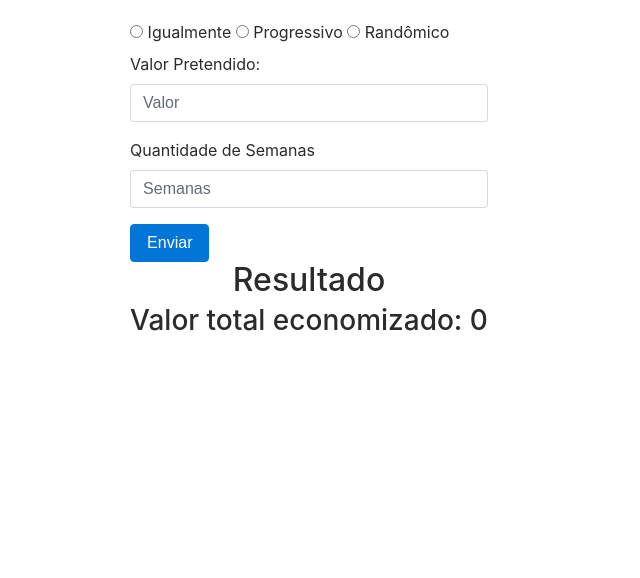
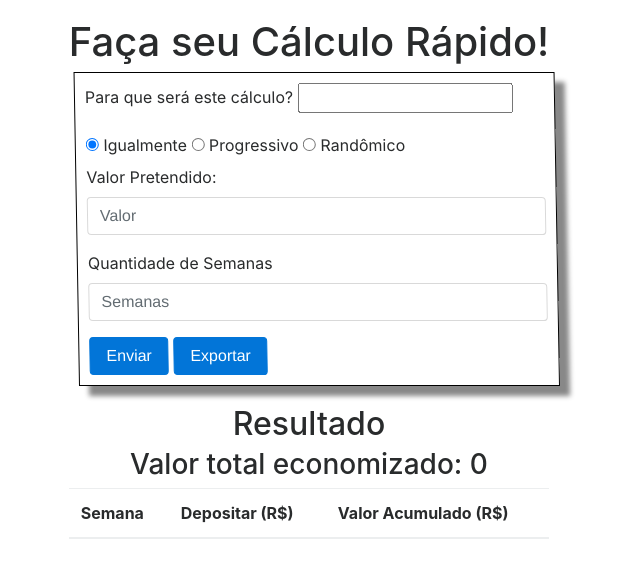
Before and after one commit to bruno-alencar/neon-blog, a Jekyll site: the page calc/index.html, which Jekyll copies as it is, in a window 1280 px wide. Shown: the top 578 px of the page, without its empty margins (331-971 px from the left). Built offline with Jekyll 4.4.1, drawn with Linux system fonts in a browser that asks for light colours; nearby versions of some CDN libraries; some of the changed lines change nothing that is shown.

Commit message:
Calc styles

```diff
--- a/calc/css/style.css
+++ b/calc/css/style.css
@@ -8,4 +8,13 @@ body{
 
 .resultado{
 	text-align: center;
+	padding-top: 20px;
 }
+
+.calculadora{
+	border:1px solid black;
+	padding: 10px;
+	transform: skewx(1deg) translatex(10px);
+	box-shadow: 10px 10px 5px #888888;
+    transform-origin: bottom left;
+}
--- a/calc/index.html
+++ b/calc/index.html
@@ -15,95 +15,7 @@
  -->
 	<script type="text/javascript" src="https://code.jquery.com/jquery-1.7.2.min.js"></script>
 
-	<script type="text/javascript" src="js/jquery.maskMoney.min.js"></script>
-
-	<script type="text/javascript">
-
-
-		// $(function(){
- 	// 		 $("#valor").maskMoney({prefix:'R$ ', thousands:'.'});
-		// });
-
-		function getType(){
-			var tipoCalc = $("input[name='tipoCalc']:checked").val();
-
-			switch(tipoCalc){
-				case "igualmente":
-					calcIgualgumente();
-					break;
-				case "progressivo":
-					calcProgressivo();
-					break;
-				case "randomico":
-					calcRandomico();
-					break;
-			}
-		}
-
-		function limparMascara(valor){
-
-			valor = valor.substring(0,valor.length-3)
-			valor = valor.replaceAll(".","");
-			// valor = valor.replaceAll("R$","");
-			// valor = valor.replaceAll(",","");
-			return valor;
-		}
-
-
-		function calcIgualgumente(){
-			var valor = $("#valor").val();
-
-			// valor = limparMascara(valor);
-
-			console.log("mascara"+valor);
-
-			var semanas = $("#semanas").val();
-
-			var resultado = valor / semanas;
-
-			for( var i = 1; i <= semanas; i++){
-				$("<p/>").text("Semana "+i+": R$"+ resultado).appendTo(".resultado");
-			}
-
-			$("#valorEconomizado").html("R$:"+valor);
-		}
-
-		function calcProgressivo(){
-
-			var valor = $("#valor").val();
-			var semanas = $("#semanas").val();
-
-			var resultado = 0;
-			var contador = 1;
-
-			do{
-				$("<p/>").text("Semana "+contador+": R$"+ contador).appendTo(".resultado");
-				resultado = resultado + contador;
-				contador++;
-			}while(resultado < valor);
-
-			$("#valorEconomizado").html("R$:"+resultado);
-		}
-
-		function calcRandomico(){
-
-			var valor = $("#valor").val();
-
-			var resultado = 0;
-			var contador = 1;
-
-			do{
-				var calc = Math.random() * 1000;
-
-				$("<p/>").text("Semana "+contador+": R$"+ calc).appendTo(".resultado");
-				resultado = resultado + calc;
-				contador++;
-
-			}while(resultado < valor);
-			$("#valorEconomizado").html("R$:"+resultado);
-		}
-
-	</script>
+	<script type="text/javascript" src="js/content.js"></script>
 
 	<link rel="stylesheet" type="text/css" href="css/style.css">
 </head>
@@ -111,27 +23,61 @@
 
 	<article class="row">
 		<section class="conteudo" class="col-lg-7">
-			<form action="javascript:void(getType())">
 
-				 <label class="radio-inline"><input type="radio" class="tipoCalculo" name="tipoCalc" value="igualmente"> Igualmente</label>
-				<label class="radio-inline"><input type="radio" class="tipoCalculo" name="tipoCalc" value="progressivo"> Progressivo</label>
-				<label class="radio-inline"><input type="radio" class="tipoCalculo" name="tipoCalc" value="randomico"> Randômico</label>
+			<h1>Faça seu Cálculo Rápido!</h1>
+
+
+
+			<form class="calculadora" action="javascript:void(getType())">
+
+				<div class="form-group">
+					<label>Para que será este cálculo?</label>
+					<input type="text" id="paraQue" name="nome">
+				</div>
+
+				 <label class="radio-inline">
+				 	<input type="radio" class="tipoCalculo" name="tipoCalc"
+				 	value="igualmente" checked="true"
+				 	onclick="retirarInput('igualmente')">
+				 	Igualmente
+				 </label>
+				<label class="radio-inline">
+					<input type="radio" class="tipoCalculo" name="tipoCalc"
+					value="progressivo" onclick="retirarInput('progressivo')"> Progressivo
+				</label>
+				<label class="radio-inline">
+				<input type="radio" class="tipoCalculo" name="tipoCalc"
+				value="randomico" onclick="retirarInput('progressivo')"> Randômico
+				</label>
 
 				<div class="form-group">
 						<label>Valor Pretendido:</label>
-						<input id="valor" class="form-control" name="valor" value="" placeholder="Valor" required>
+						<input id="valor" class="form-control" name="valor" value="" placeholder="Valor" required pattern="[0-9]+$">
 				</div>
 				<div class="form-group">
 						<label>Quantidade de Semanas</label>
-						<input id="semanas" class="form-control" name="semanas" value="" placeholder="Semanas" required>
+						<input id="semanas" class="form-control" name="semanas" value="" placeholder="Semanas" required pattern="[0-9]+$">
 				</div>
 				<button type="submit" class="btn btn-primary btn-send">Enviar</button>
 
+				<button class="btn btn-primary btn-send" onclick="exportar()">Exportar</button>
 			</form>
 
 			<div class="resultado">
 				<h2>Resultado</h2>
 				<h3>Valor total economizado: <bold id="valorEconomizado">0</bold></h3>
+
+				<table class="table tablew-striped">
+					<thead>
+						<tr>
+							<th>Semana</th>
+							<th>Depositar (R$)</th>
+							<th>Valor Acumulado (R$)</th>
+						</tr>
+					</thead>
+					<tbody id="respostas">
+					</tbody>
+				</table>
 			</div>
 		</section>
 
--- /dev/null
+++ b/calc/js/content.js
@@ -0,0 +1,135 @@
+
+		// $(function(){
+ 	// 		 $("#valor").maskMoney({prefix:'R$ ', thousands:'.'});
+		// });
+
+		window.onload = retirarInput("igualmente");
+
+		function getType(){
+			var tipoCalc = $("input[name='tipoCalc']:checked").val();
+
+			switch(tipoCalc){
+				case "igualmente":
+					limparTabela();
+					calcIgualgumente();
+					break;
+				case "progressivo":
+					limparTabela();
+					calcProgressivo();
+					break;
+				case "randomico":
+					limparTabela();
+					calcRandomico();
+					break;
+			}
+		}
+
+		function retirarInput(tipo){
+
+			if(tipo == "progressivo"){
+				$("#semanas").prop("disabled",true);
+				$("#semanas").val("");
+			}else if(tipo == "igualmente"){
+				$("#semanas").prop("disabled",false);
+				$("#semanas").val("");
+			}
+		}
+
+		function limparTabela(){
+			$("#respostas tr").remove();
+		}
+
+
+		function calcIgualgumente(){
+			var valor = $("#valor").val();
+
+			var semanas = $("#semanas").val();
+
+			var resultado = valor / semanas;
+
+
+			var acumulado = 0;
+
+			for( var i = 1; i <= semanas; i++){
+
+				acumulado += resultado;
+
+				var newRow = $("<tr>");
+				var cols =  "";
+
+				cols += "<td>"+i+"</td>"
+				cols += "<td>"+resultado+"</td>"
+				cols += "<td>"+acumulado+"</td>"
+
+				newRow.append(cols);
+				$("#respostas").append(newRow);
+				$("#valorEconomizado").html("R$:"+acumulado);
+
+
+			}
+		}
+
+		function calcProgressivo(){
+
+			var valor = $("#valor").val();
+			var semanas = $("#semanas").val();
+
+			var resultado = 0;
+			var contador = 1;
+
+
+			do{
+				var newRow = $("<tr>");
+				var cols =  "";
+
+				resultado += contador;
+
+				cols += "<td>"+contador+"</td>"
+				cols += "<td>"+contador+"</td>"
+				cols += "<td>"+resultado+"</td>"
+
+				newRow.append(cols);
+				$("#respostas").append(newRow);
+				$("#valorEconomizado").html("R$:"+resultado);
+
+				contador++;
+
+			}while(resultado < valor);
+
+		}
+
+		function calcRandomico(){
+
+			var valor = $("#valor").val();
+
+			var resultado = 0;
+			var contador = 1;
+
+			do{
+				var calc = Math.random() * 1000;
+
+				resultado += calc;
+
+				var newRow = $("<tr>");
+				var cols =  "";
+
+				cols += "<td>"+contador+"</td>"
+				cols += "<td>"+calc+"</td>"
+				cols += "<td>"+resultado+"</td>"
+
+
+				// $("<p/>").text("Semana "+contador+": R$"+ calc).appendTo(".resultado");
+
+				newRow.append(cols);
+				$("#respostas").append(newRow);
+				$("#valorEconomizado").html("R$:"+resultado);
+
+				contador++;
+
+			}while(resultado < valor);
+		}
+
+
+		function exportar(){
+			var nome = $("#paraQue").val();
+		}
```
Also changed, not shown: calc/js/jquery.maskMoney.min.js (deleted).
